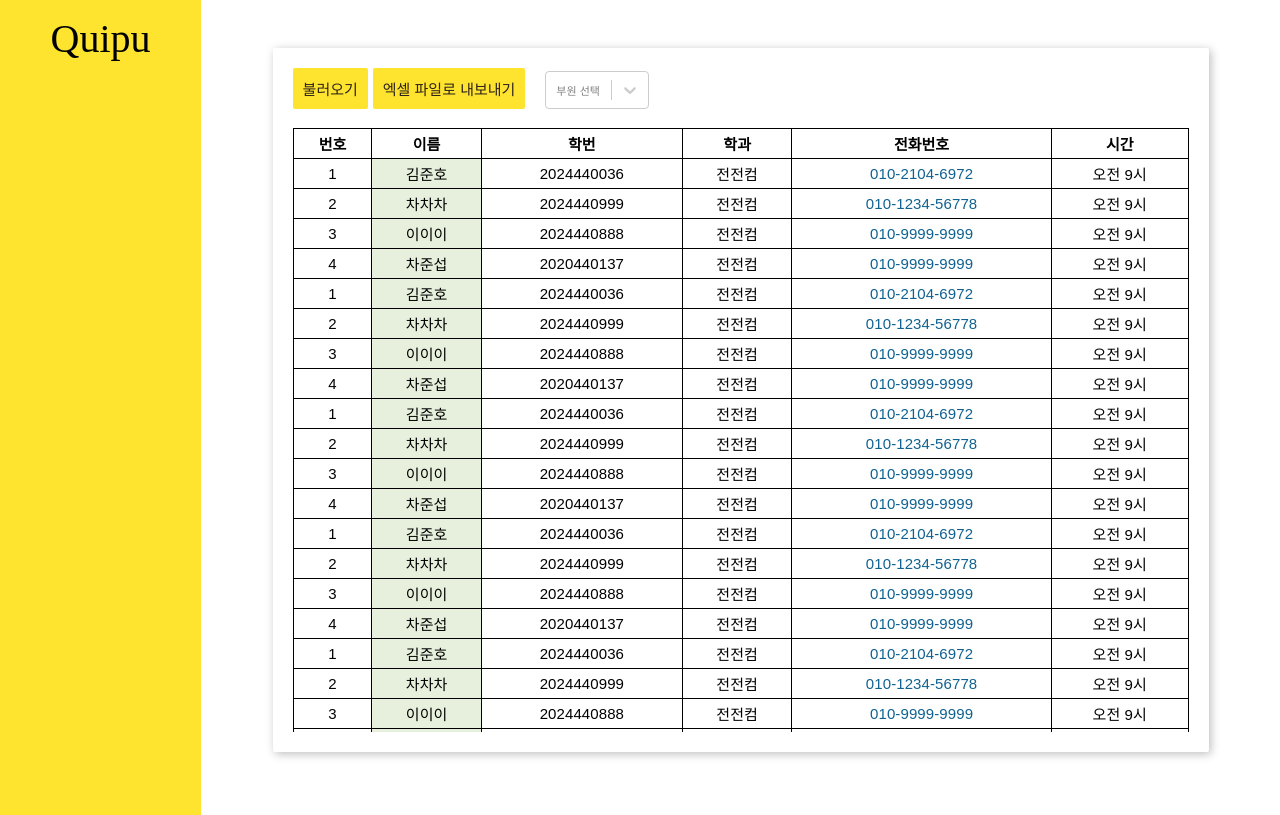
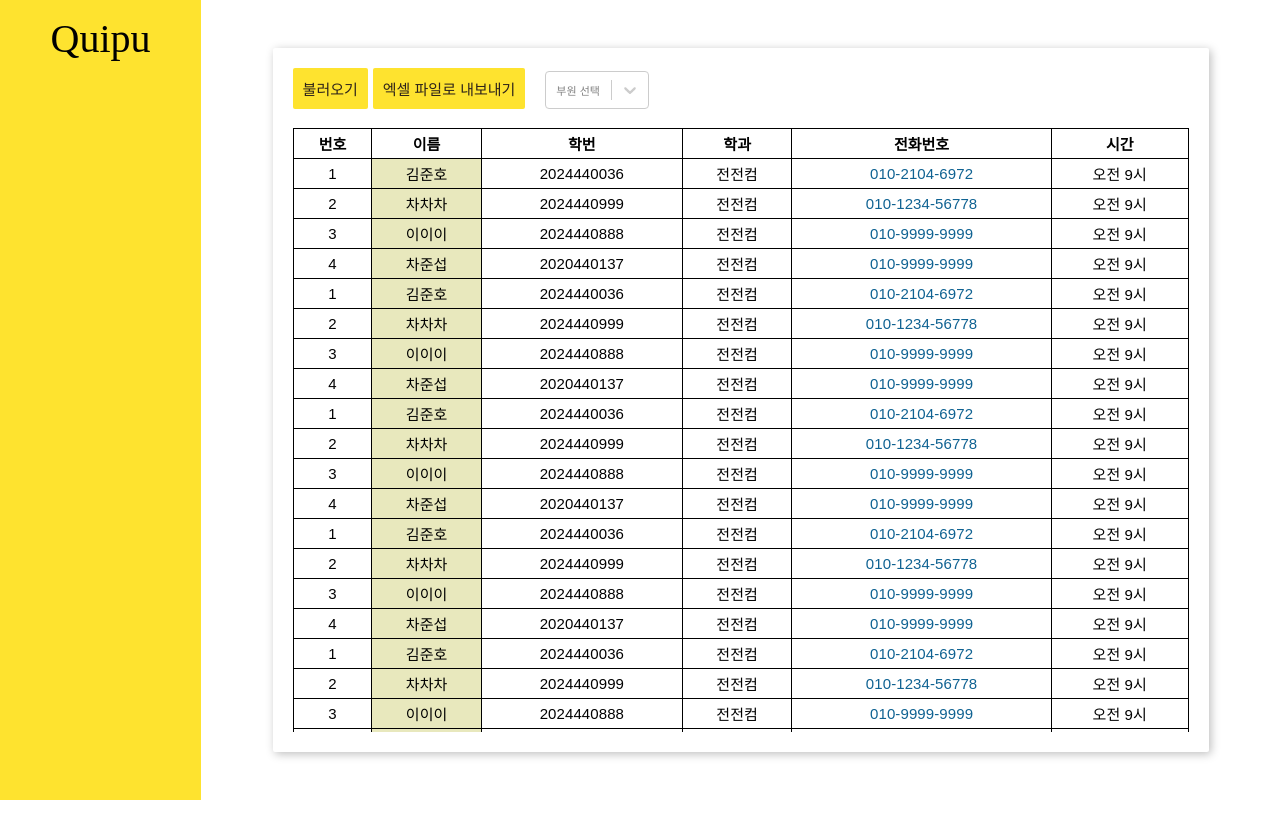
Before and after one commit to Quipu-Developers/backoffice-frontend, a React (Create React App) app: page /recruitDB in a window 1280 px wide. Built offline with nearby package versions, Linux system fonts and the light colour scheme; a web font is replaced by a local one.

Commit message:
Feat: 세로 스크롤 문제 해결

```diff
--- a/src/style/recruitDB.css
+++ b/src/style/recruitDB.css
@@ -19,6 +19,7 @@
   align-items: center;
   height: 100vh;
   width: 100%;
+  overflow: hidden;
 }
 
 .db-logo {
@@ -133,11 +134,11 @@
 .name {
   cursor: pointer;
   /* text-decoration: underline; */
-  background-color: #E7F0DC;
+  background-color: #E8E8BD;
 }
 
 .name:hover {
-  background-color: #ceddbc;
+  background-color: #E8E76F;
 }
 
 .modal {
```
